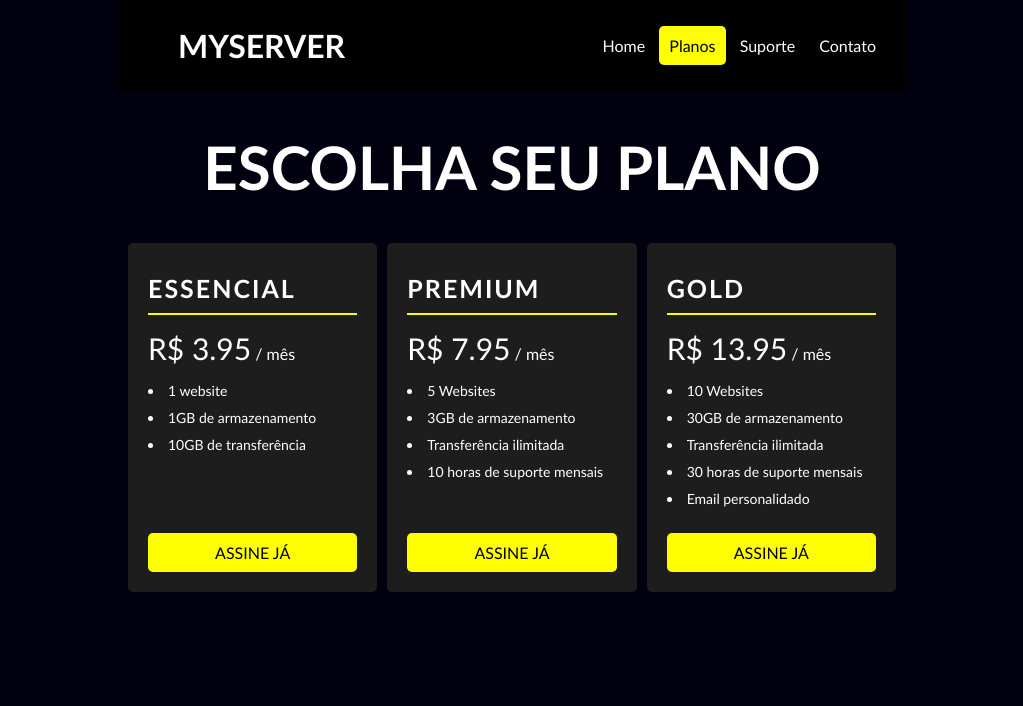
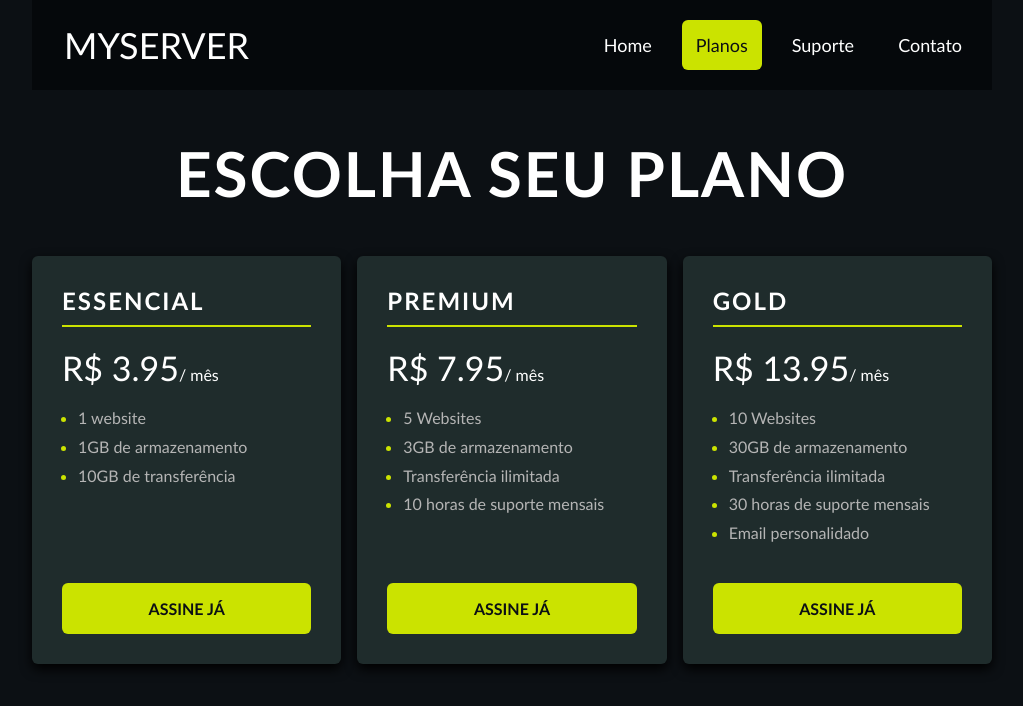
Before and after one commit to AndsonMaciel/projeto3-udemy, a plain HTML site: page index.html in a window 1280 px wide. Shown: the whole page, without its empty margins (128-1151 px from the left). Drawn offline with Linux system fonts and the light colour scheme.

Commit message:
Finalização do projeto - com correções feitas após a resolução da aula do professor.

```diff
--- a/css/style.css
+++ b/css/style.css
@@ -1,130 +1,114 @@
-html {
-    height: 100%;
-}
-
 body {
-    margin: 0;
-    padding: 0;
-    background-color: #01000e;
-    font-family: 'Trebuchet MS', 'Lucida Sans Unicode', 'Lucida Grande', 'Lucida Sans', Arial, sans-serif;
-    display: flex;
-    align-items: center;
-    justify-content: center;
-    flex-direction: column;
-    color: white;
-}
-
-.main {
-    background-color: rgba(0, 0, 0, .9);
-    width: 60%;
-    max-width: 960px;
-    display: flex;
-    flex-wrap: wrap;
-    justify-content: space-between;
-    align-items: center;
-    padding: 0 10px;
+  background-color: #0c1014;
+  color: white;
+  width: 90%;
+  max-width: 960px;
+  margin: 0 auto;
+  font-family: 'Gill Sans', 'Gill Sans MT', Calibri, 'Trebuchet MS', sans-serif;
 }
 
 .main-title {
-    display: inline-block;
-    color: white;
-    padding: 0 50px;
-    text-transform: uppercase;
+  font-size: 62px;
+  text-transform: uppercase;
+  text-align: center;
+  margin: 46px 0;
+  letter-spacing: 2px;
 }
 
-.menu {
-    padding: 10px;
+.header {
+  display: flex;
+  background-color: #05080b;
+  padding: 16px;
+  justify-content: space-between;
+  align-items: center;
 }
 
-.menu li {
-    display: inline-block;
-    list-style-type: none;
-
+.header__logo {
+  font-size: 36px;
+  text-transform: uppercase;
+  margin-left: 16px;
 }
 
-.menu a {
-    display: block;
-    color: white;
-    text-decoration: none;
-    padding: 10px;
+.header__nav ul {
+  display: flex;
+  list-style-type: none;
+  font-size: 18px;
+  gap: 16px;
 }
 
-#menu_btn {
-    background-color: yellow;
-    color: black;
-    border-radius: 5px;
+.header__nav a {
+  color: white;
+  text-decoration: none;
+  padding: 14px;
+  border-radius: 6px;
 }
 
-.subtitle {
-    text-align: center;
-    font-size: 40px;
-    text-transform: uppercase;
+a.class-plan__nav__active {
+  background-color: #cbe300;
+  color: #0c1014;
+  pointer-events: none;
 }
 
-.subtitle h2{
-    margin: 0;
-    padding: 40px;
+.header__nav a:hover {
+  text-decoration: underline;
 }
 
-.container {
-    width: 60%;
-    display: flex;
-    justify-content: center;
-    gap: 10px;
+.pricing {
+  display: flex;
+  gap: 16px;
 }
 
-.container-itens {
-    flex-basis: 300px;
-    background-color: #1d1d1d;
-    padding: 20px;
-    border-radius: 5px;
-    display: flex;
-    flex-direction: column;
-    justify-content: space-evenly;
+.pricing-plan {
+  flex: 1;
+  background-color: #1f2c2c;
+  padding: 30px;
+  border-radius: 6px;
+  box-shadow: 0 5px 12px black;
+  display: flex;
+  flex-direction: column;
 }
 
-.container-itens h3 {
-    margin: 0;
-    padding: 10px 0;
-    border-bottom: 2px solid yellow;
-    font-size: 25px;
-    letter-spacing: 2px;
-    text-transform: uppercase;
+.class-plan__title {
+  text-transform: uppercase;
+  border-bottom: 2px solid #cbe300;
+  margin-top: 0;
+  padding-bottom: 10px;
+  letter-spacing: 2px;
 }
 
-.container-valor {
-    display: inline-block;
-    font-size: 30px;
+.pricing-plan p {
+  margin-top: 0;
 }
 
-.container-itens p {
-    display: inline-block;
-    margin: 15px 0 0 0;
+.pricing-plan__price {
+  font-size: 34px;
 }
 
-.container-itens ul {
-    padding: 0;
-    list-style-position: inside;
-    height: 120px;
+.pricing-plan__features {
+  margin: 0 0 35px;
+  color: #b5b5b5;
+  padding-left: 16px;
+  line-height: 1.8;
+  flex-grow: 1;
 }
 
-.container-itens li {
-    font-size: 14px;
-    padding-bottom: 10px;
+.pricing-plan__features li::marker {
+  color: #cbe300;
 }
 
-#btn-ass {
-    width: 100%;
-    text-align: center;
-    margin-bottom: 0;
+.pricing-plan__cta {
+  text-decoration: none;
+  color: #0c1014;
+  background-color: #cbe300;
+  border-radius: 6px;
+  text-transform: uppercase;
+  font-size: 16px;
+  font-weight: bold;
+  padding: 16px 10px;
+  text-align: center;
 }
 
-#btn-ass a {
-    display: block;
-    background-color: yellow;
-    text-decoration: none;
-    color: black;
-    padding: 10px;
-    border-radius: 5px;
-    text-transform: uppercase;
+.pricing-plan__cta:hover{
+  outline: 2px solid #cbe300;
+  background-color: transparent;
 }
--- a/index.html
+++ b/index.html
@@ -4,76 +4,72 @@
 <head>
   <meta charset="UTF-8">
   <meta name="viewport" content="width=device-width, initial-scale=1.0">
-    <title>Document</title>
+  <title>Price Cards</title>
 
   <link rel="stylesheet" href="css/style.css">
 </head>
 
 <body>
-    <header class="main">
-        <div class="main-title">
-            <h1>Myserver</h1>
-        </div>
-        <nav>
-            <ul class="menu">
+  <header class="header">
+    <div class="header__logo">Myserver</div>
+
+    <nav class="header__nav">
+      <ul>
         <li><a href="#">Home</a></li>
-                <li><a id="menu_btn" href="#">Planos</a></li>
+        <li><a class="class-plan__nav__active" href="#">Planos</a></li>
         <li><a href="#">Suporte</a></li>
         <li><a href="#">Contato</a></li>
       </ul>
     </nav>
   </header>
 
-    <div class="subtitle">
-        <h2>Escolha seu plano</h2>
-    </div>
+  <h1 class="main-title">Escolha seu plano</h1>
 
-    <div class="container">
-        <div class="container-itens">
-            <h3>Essencial</h3>
-            <div>
-                <p class="container-valor">R$ 3.95</p>
-                <p>/ mês</p>
-            </div>
-            <ul>
+  <section>
+    <div class="pricing">
+      <div class="pricing-plan">
+        <h2 class="class-plan__title">Essencial</h2>
+        <p><span class="pricing-plan__price">R$ 3.95</span>/ mês</p>
+
+        <ul class="pricing-plan__features">
           <li>1 website</li>
           <li>1GB de armazenamento</li>
           <li>10GB de transferência</li>
         </ul>
-            <p id="btn-ass"><a href="#">Assine já</a></p>
+
+        <a class="pricing-plan__cta" href="#">Assine já</a>
       </div>
 
-        <div class="container-itens">
-            <h3>Premium</h3>
-            <div>
-                <p class="container-valor">R$ 7.95</p>
-                <p>/ mês</p>
-            </div>
-            <ul>
+      <div class="pricing-plan">
+        <h2 class="class-plan__title">Premium</h2>
+        <p><span class="pricing-plan__price">R$ 7.95</span>/ mês</p>
+
+        <ul class="pricing-plan__features">
           <li>5 Websites</li>
           <li>3GB de armazenamento</li>
           <li>Transferência ilimitada</li>
           <li>10 horas de suporte mensais</li>
         </ul>
-            <p id="btn-ass"><a href="#">Assine já</a></p>
+
+        <a class="pricing-plan__cta" href="#">Assine já</a>
       </div>
 
-        <div class="container-itens">
-            <h3>Gold</h3>
-            <div>
-                <p class="container-valor">R$ 13.95</p>
-                <p>/ mês</p>
-            </div>
-            <ul>
+      <div class="pricing-plan">
+        <h2 class="class-plan__title">Gold</h2>
+        <p><span class="pricing-plan__price">R$ 13.95</span>/ mês</p>
+
+        <ul class="pricing-plan__features">
           <li>10 Websites</li>
           <li>30GB de armazenamento</li>
           <li>Transferência ilimitada</li>
           <li>30 horas de suporte mensais</li>
           <li>Email personalidado</li>
         </ul>
-            <p id="btn-ass"><a href="#">Assine já</a></p>
+
+        <a class="pricing-plan__cta" href="#">Assine já</a>
       </div>
     </div>
+  </section>
 </body>
 
 </html>
```
Also changed, not shown: 2 other files. Lines whose indentation alone changed are shown as unchanged.
